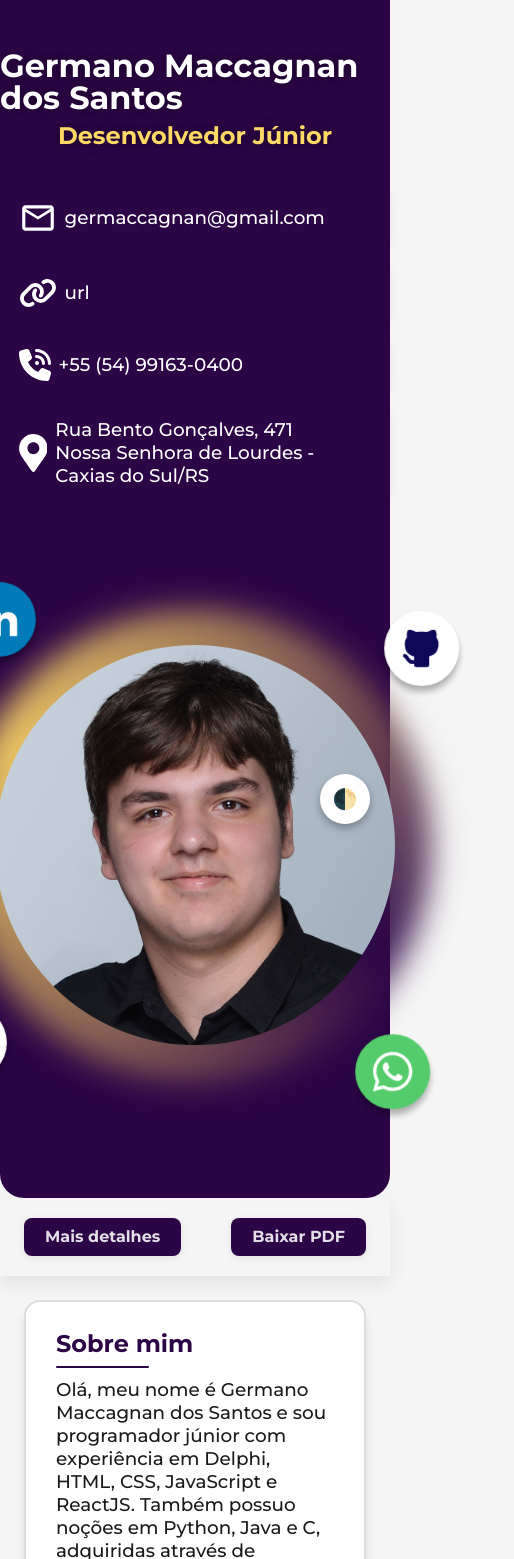
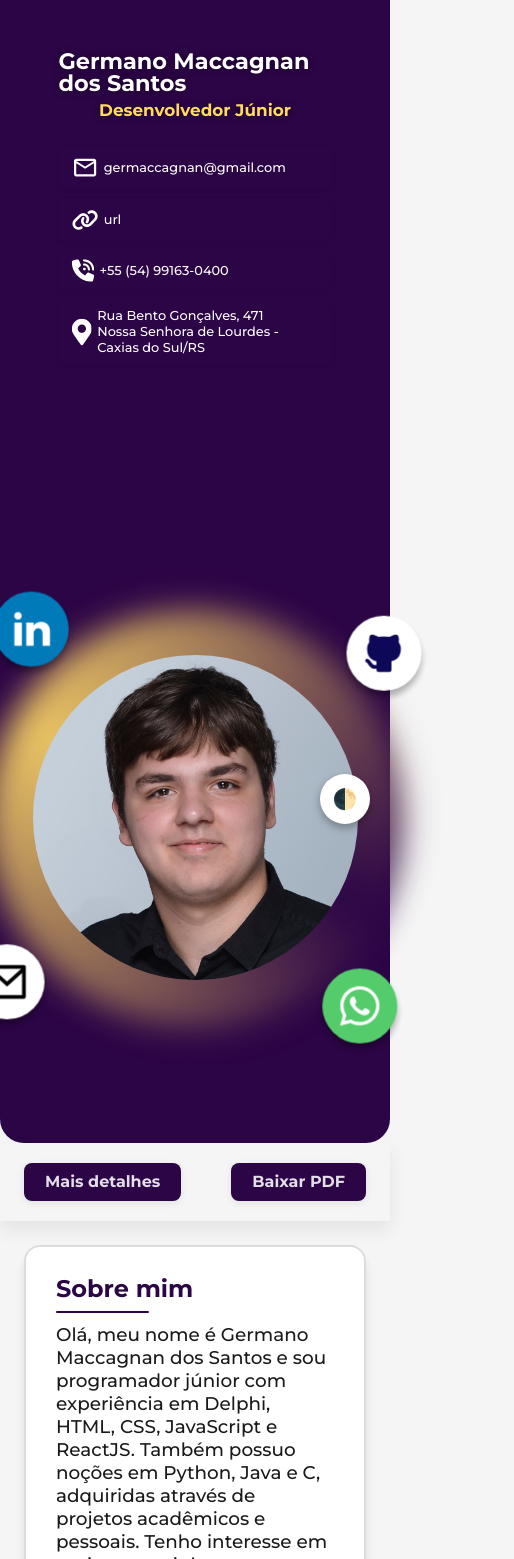
Before and after one commit to GerMacca/My-Resume, a React (Vite) app: page / in a window 390 px wide. Shown: the top 1559 px of the page, 514 px wide, since content can reach past the window. Built offline with nearby package versions, Linux system fonts and the light colour scheme; some icons are missing.

Commit message:
notebook - responsividade header

```diff
--- a/src/Components/Header/SocialOrbit/SocialOrbit.css
+++ b/src/Components/Header/SocialOrbit/SocialOrbit.css
@@ -24,10 +24,10 @@
   left: 50%;
   margin-top: -37.5px;
   margin-left: -37.5px;
-  animation: orbit var(--dur, 17s) linear infinite;
+  animation: orbit 17s linear infinite;
 }
 
-.social-orbit .orbit-item:nth-of-type(17){ animation-delay: calc(var(--dur,17s) * 0); }
+.social-orbit .orbit-item:nth-of-type(1){ animation-delay: calc(var(--dur,17s) * 0); }
 .social-orbit .orbit-item:nth-of-type(2){ animation-delay: calc(var(--dur,17s) * -0.25); }
 .social-orbit .orbit-item:nth-of-type(3){ animation-delay: calc(var(--dur,17s) * -0.5); }
 .social-orbit .orbit-item:nth-of-type(4){ animation-delay: calc(var(--dur,17s) * -0.75); }
@@ -35,7 +35,6 @@
 .orbit-item:hover{
   box-shadow: 0px 8px 12px rgba(var(--bg), 0.5); /* 0.5 = opacidade */
 }
-
 
 .itemAncor{
   display: grid; place-items: center;
@@ -47,7 +46,7 @@
 .social-orbit{
   position: relative;
   display: grid; place-items: center;
-  width: 455px; height: 455px;
+  width: 400px; height: 400px;
   border: none;
   border-radius: 50%;
   isolation: isolate;
@@ -64,9 +63,9 @@
   );
 
   -webkit-mask: radial-gradient(farthest-side,
-    transparent calc(100% - var(--ring)), #000 0);
+    transparent calc(100%), #000 0);
           mask: radial-gradient(farthest-side,
-    transparent calc(100% - var(--ring)), #000 0);
+    transparent calc(100%), #000 0);
   opacity:.55;
   animation: spin 20s linear infinite;
   will-change: transform;
@@ -95,3 +94,28 @@
   .social-orbit::before,
   .social-orbit::after{ animation: none; }
 }
+
+@media(max-width: 1640px){
+  .Me{
+    width: 325px; height: 325px;
+  }
+  .social-orbit{
+    width: 400px; height: 400px;
+  }
+  @keyframes orbit {
+  from {
+    transform: rotate(0deg) translateX(250px) rotate(0deg);
+  }
+  to {
+    transform: rotate(360deg) translateX(250px) rotate(-360deg);
+  }
+}
+
+@media (max-width: 725px){
+  .identification-infos{
+    transform: scale(0.7);
+    transform-origin: top center; /* onde ela "encolhe", pode ser left/center/right */
+  }
+}
+
+}
```
